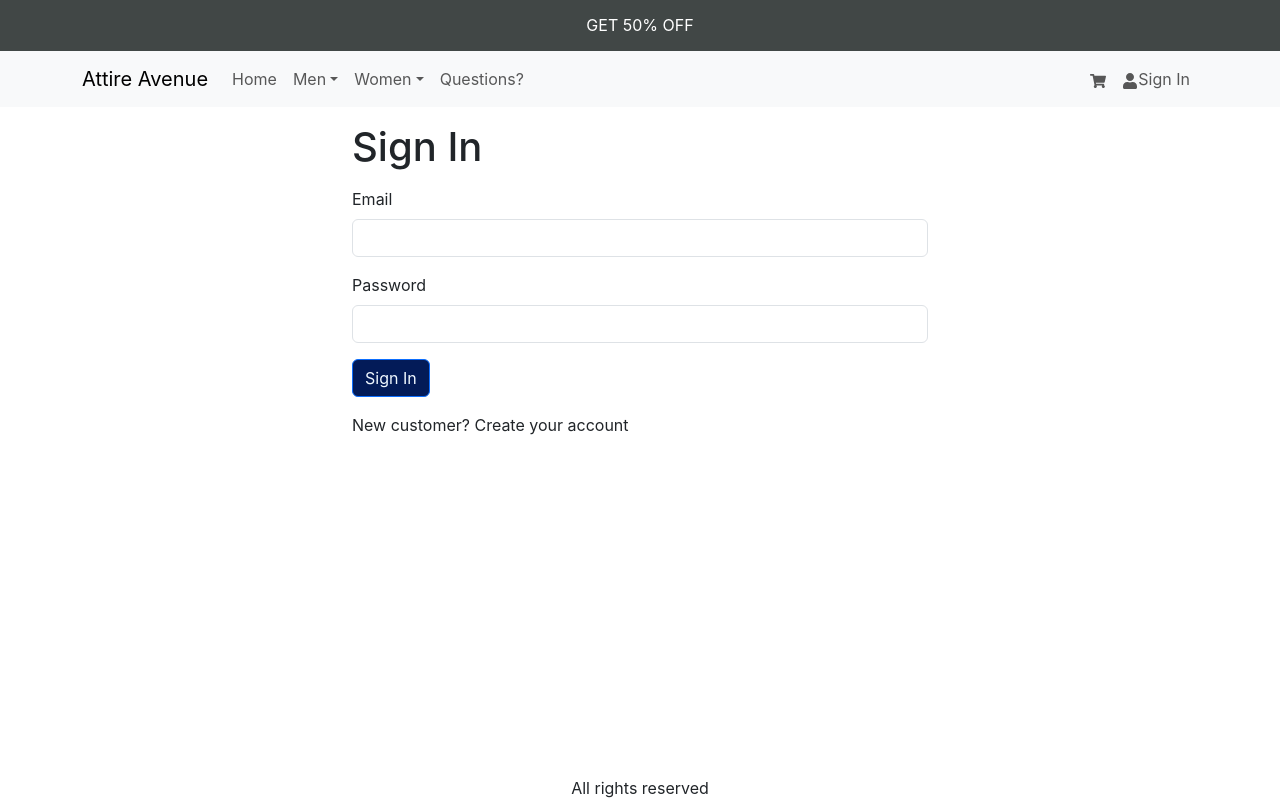
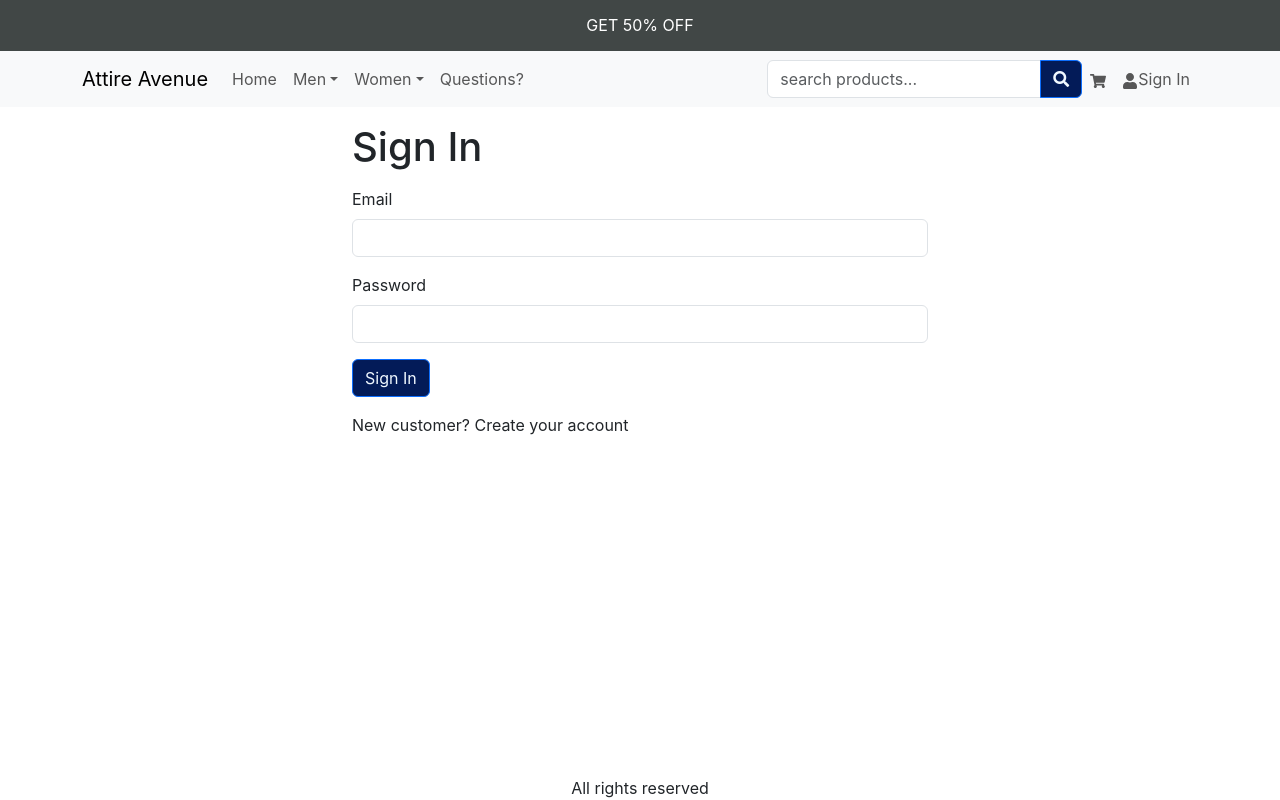
Before and after one commit to Attire-Avenue-Online-Store/Attire-Avenue, a React (Create React App) app in the folder Frontend/: page /signin in a window 1280 px wide. Built offline with nearby package versions, Linux system fonts and the light colour scheme.

Commit message:
Add-Search-Box

```diff
--- a/Frontend/src/App.js
+++ b/Frontend/src/App.js
@@ -3,18 +3,18 @@ import { BrowserRouter, Link, Route, Routes } from 'react-router-dom';
 import HomeScreen from './screens/HomeScreen';
 import ProductScreen from './screens/ProductScreen';
 import Navbar from 'react-bootstrap/Navbar';
-import {FaShoppingCart, FaUser} from 'react-icons/fa';
+import { FaShoppingCart, FaUser } from 'react-icons/fa';
 import Container from 'react-bootstrap/Container';
 import { LinkContainer } from 'react-router-bootstrap';
 //import { LinkContainer } from 'react-router-bootstrap/LinkContainer';
-import { useContext } from 'react';
+import { useContext, useEffect, useState } from 'react';
 import { Store } from './Store';
 import Badge from 'react-bootstrap/Badge';
 import Nav from 'react-bootstrap/Nav';
 import NavDropdown from 'react-bootstrap/NavDropdown';
 import CartScreen from './screens/CartScreen';
 import SigninScreen from './screens/SigninScreen';
-import { ToastContainer } from 'react-toastify';
+import { toast, ToastContainer } from 'react-toastify';
 import 'react-toastify/dist/ReactToastify.css';
 import ShippingAddressScreen from './screens/ShippingAddressScreen';
 import SignupScreen from './screens/SignupScreen';
@@ -23,6 +23,11 @@ import PlaceOrderScreen from './screens/PlaceOrderScreen';
 import OrderScreen from './screens/OrderScreen';
 import OrderHistoryScreen from './screens/OrderHistoryScreen';
 import ProfileScreen from './screens/ProfileScreen';
+import SearchBox from './components/SearchBox';
+// import Button from 'react-bootstrap/Button';
+// import { getError } from './utils';
+// import axios from 'axios';
+
 
 function App() {
   const { state, dispatch: ctxDispatch } = useContext(Store);
@@ -36,8 +41,24 @@ function App() {
     window.location.href = '/signin';
   };
 
+  // const [sidebarIsOpen, setSidebarIsOpen] = useState(false);
+  // const [categories, setCategories] = useState([]);
+
+  // useEffect(() => {
+  //   const fetchCategories = async () => {
+  //     try {
+  //       const { data } = await axios.get(`/api/products/categories`);
+  //       setCategories(data);
+  //     } catch (err) {
+  //       toast.error(getError(err));
+  //     }
+  //   };
+  //   fetchCategories();
+  // }, []);
+
   return (
     <BrowserRouter>
+
       <div className="d-flex flex-column site-container">
         <ToastContainer position="bottom-center" limit={1} />
         <header>
@@ -60,12 +81,13 @@ function App() {
             className="bg-body-tertiary"
           >
             <Container>
+
               <LinkContainer to="/">
                 <Navbar.Brand href="#home">Attire Avenue</Navbar.Brand>
               </LinkContainer>
 
-              <Navbar.Toggle aria-controls="basic-navbar-nav" />
-              <Navbar.Collapse id="basic-navbar-nav">
+              <Navbar.Toggle aria-controls="basic-navbar-nav ml-auto" />
+              <Navbar.Collapse id="basic-navbar-nav justify-content-end">
                 <Nav className="me-auto w=100 justify-content-end">
                   <Nav.Link href="#home">Home</Nav.Link>
                   <NavDropdown title="Men" id="basic-nav-dropdown">
@@ -102,20 +124,24 @@ function App() {
                 </Nav>
               </Navbar.Collapse>
 
+              <SearchBox/>
+
               <Nav className="me-auto">
-                <Link to="/cart" className="nav-link"><FaShoppingCart/>
+                <Link to="/cart" className="nav-link">
+                  <FaShoppingCart />
                   {cart.cartItems.length > 0 && (
                     <Badge pill bg="danger">
                       {cart.cartItems.reduce((a, c) => a + c.quantity, 0)}
                     </Badge>
                   )}
-
-
                 </Link>
                 {userInfo ? (
                   <NavDropdown title={userInfo.name} id="basic-nav-dropdown">
                     <LinkContainer to="/profile">
-                      <NavDropdown.Item><FaUser/>User Profile</NavDropdown.Item>
+                      <NavDropdown.Item>
+                        <FaUser />
+                        User Profile
+                      </NavDropdown.Item>
                     </LinkContainer>
                     <LinkContainer to="/orderhistory">
                       <NavDropdown.Item>Order History</NavDropdown.Item>
@@ -131,13 +157,15 @@ function App() {
                   </NavDropdown>
                 ) : (
                   <Link className="nav-link" to="/signin">
-                    <FaUser/>Sign In
+                    <FaUser />
+                    Sign In
                   </Link>
                 )}
               </Nav>
             </Container>
           </Navbar>
         </header>
+
         <main>
           <Container className="mt-3">
             <Routes>
@@ -145,7 +173,7 @@ function App() {
               <Route path="/cart" element={<CartScreen />} />
               <Route path="/signin" element={<SigninScreen />} />
               <Route path="/signup" element={<SignupScreen />} />
-              <Route path="/profile" element={<ProfileScreen/>}/>
+              <Route path="/profile" element={<ProfileScreen />} />
               <Route path="/placeorder" element={<PlaceOrderScreen />} />
               <Route path="/order/:id" element={<OrderScreen />}></Route>
               <Route
--- /dev/null
+++ b/Frontend/src/components/SearchBox.js
@@ -0,0 +1,34 @@
+import React, { useState } from 'react';
+import Button from 'react-bootstrap/Button';
+import Form from 'react-bootstrap/Form';
+import InputGroup from 'react-bootstrap/InputGroup';
+import FormControl from 'react-bootstrap/FormControl';
+import { useNavigate } from 'react-router-dom';
+
+export default function SearchBox() {
+  const navigate = useNavigate();
+  const [query, setQuery] = useState('');
+  const submitHandler = (e) => {
+    e.preventDefault();
+    navigate(query ? `/search/?query=${query}` : '/search');
+  };
+
+  return (
+    <Form className="d-flex me-auto" onSubmit={submitHandler}>
+      <InputGroup>
+        <FormControl
+          type="text"
+          name="q"
+          id="q"
+          onChange={(e) => setQuery(e.target.value)}
+          placeholder="search products..."
+          aria-label="Search Products"
+          aria-describedby="button-search"
+        ></FormControl>
+        <Button variant="outline-primary" type="submit" id="button-search">
+          <i className="fas fa-search"></i>
+        </Button>
+      </InputGroup>
+    </Form>
+  );
+}
--- a/Frontend/src/index.css
+++ b/Frontend/src/index.css
@@ -62,7 +62,8 @@ main {
   flex: 1;
 }
 
-.btn-primary {
+.btn-primary,
+.btn-outline-primary {
   background-color: rgb(3, 27, 88);
   color: aliceblue;
 }
@@ -109,3 +110,26 @@ main {
   border-bottom: 0.2rem solid #f08000;
   color: #f08000;
 }
+
+/* sidebar */
+/* .navbar-brand {
+  font-weight: bold;
+}
+.side-navbar {
+  width: 240px;
+  height: 100%;
+  position: absolute;
+  left: -300px;
+  background-color: #100901;
+  transition: 0.5s;
+}
+
+.site-container {
+  transition: 0.4s;
+}
+.active-cont {
+  margin-left: 240px;
+}
+.active-nav {
+  left: 0;
+} */
```
Also changed, not shown: 2 other files (tests, documents, lock files or other folders).
